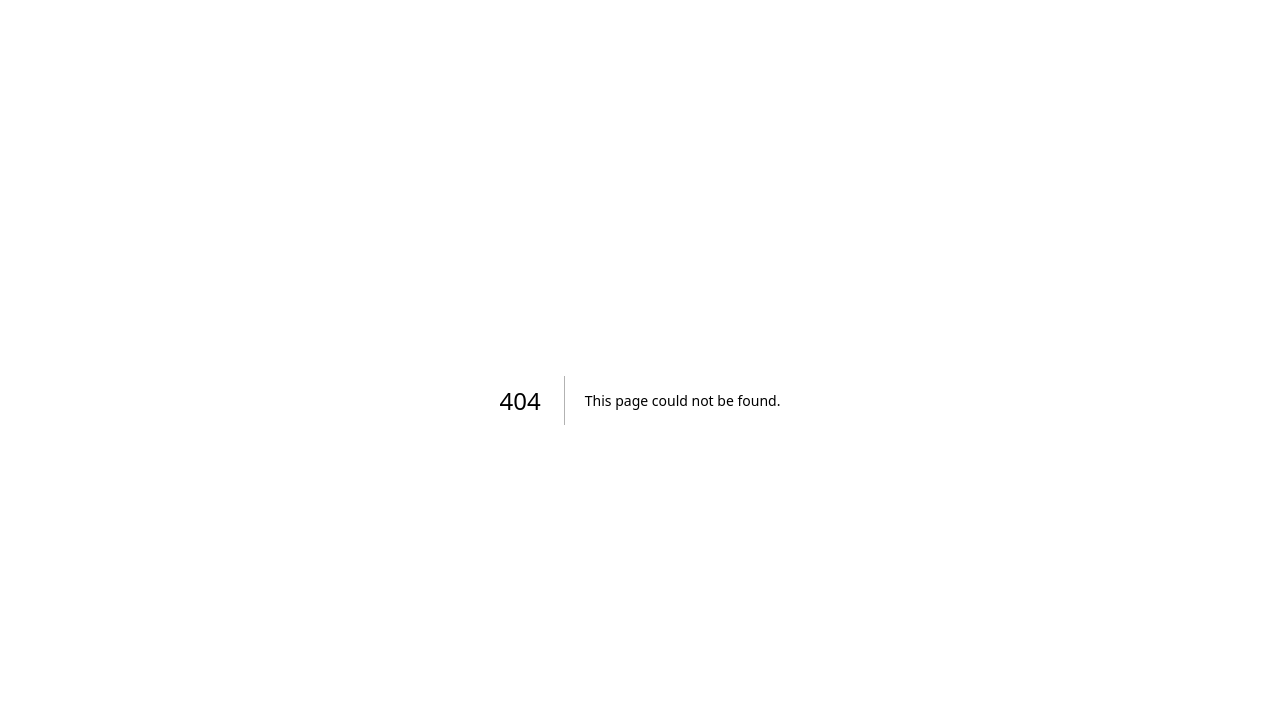
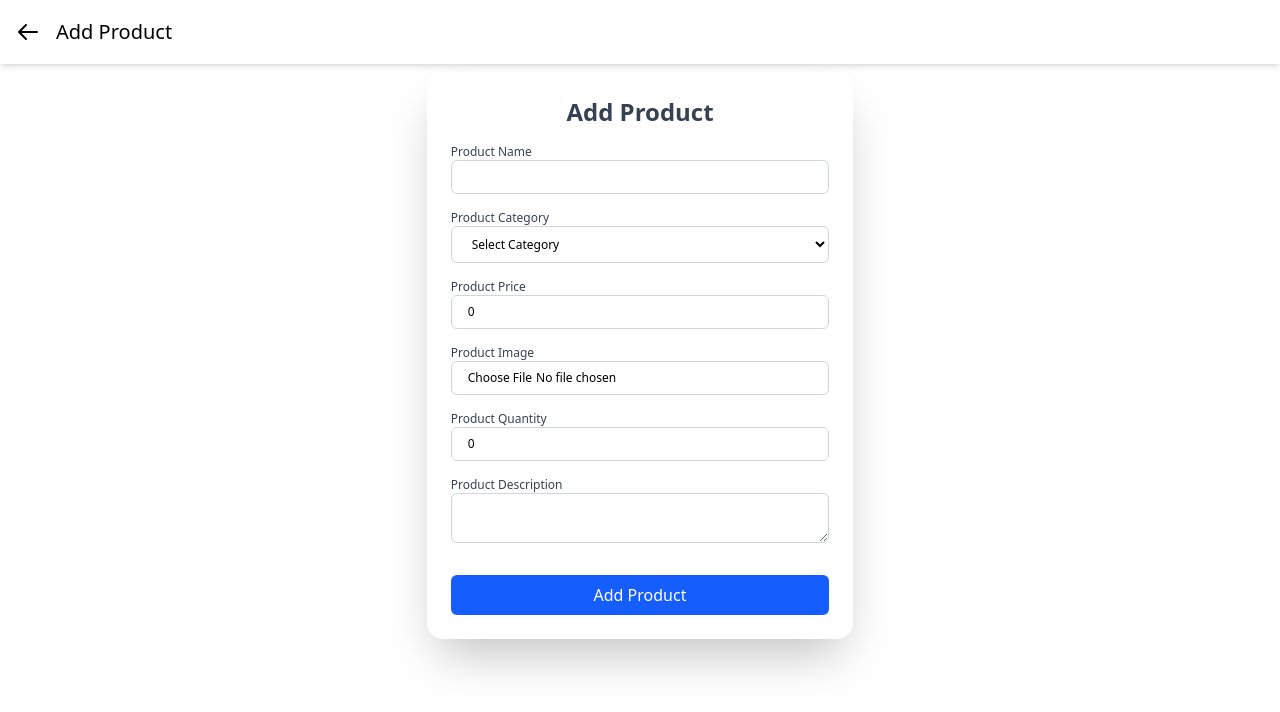
Before and after one commit to Sk2105/tradmindadmin, a Next.js app: page /add-product in a window 1280 px wide. Before the commit this address had no page. Shown: the top 712 px of the page. Built offline with nearby package versions, Linux system fonts and the light colour scheme.

Commit message:
add product and category upload screens

```diff
--- /dev/null
+++ b/src/app/add-category/page.tsx
@@ -0,0 +1,93 @@
+'use client'
+
+import { useState } from "react"
+import TopAppBar from "@/app/components/ui/TopAppBar"
+
+
+
+
+const AddCategoryPage = () => {
+    const [categoryName, setCategoryName] = useState("")
+    const [categoryDescription, setCategoryDescription] = useState("")
+    const [categoryImage, setCategoryImage] = useState<File | null>(null)
+    const [isUploading, setIsUploading] = useState(false)
+
+
+    const handleFormSubmit = () => {
+        setIsUploading(true)
+
+
+        const category = {
+            name: categoryName,
+            description: categoryDescription,
+            image: categoryImage,
+        }
+        console.log(category)
+    }
+
+    return (
+        <div className="w-full h-screen flex items-center flex-row  justify-center">
+
+            <div className="absolute top-0 w-full">
+
+                <TopAppBar title="Add Category" onBackPress={() => {
+                    window.history.back()
+                }} />
+            </div>
+
+
+
+            <div className="w-full h-fit md:w-1/2 xl:w-1/3 flex justify-center flex-col items-center  p-6 rounded-2xl mt-2 gap-4 place-content-center shadow-2xl">
+                <h1 className="text-2xl">Add Category</h1>
+                <div className="w-full  flex flex-col">
+                    <label className="text-gray-700 text-xs">Category Name</label>
+                    <input
+                        type="text"
+                        value={categoryName}
+                        onChange={(event) => setCategoryName(event.target.value)}
+                        className="w-full border border-gray-300 focus:outline-none focus:border-blue-600 rounded-md p-2 space-y-2 ps-4 text-xs"
+                    />
+
+
+                </div>
+                <div className="w-full  flex flex-col">
+                    <label className="text-gray-700 text-xs">Category Description</label>
+                    <textarea
+                        value={categoryDescription}
+                        onChange={(event) => setCategoryDescription(event.target.value)}
+                        className="w-full h-20 border border-gray-300 focus:outline-none focus:border-blue-600 rounded-md p-2 space-y-2 ps-4 text-xs"
+                    />
+
+
+                </div>
+                <div className="w-full  flex flex-col">
+                    <label className="text-gray-700 text-xs">Category Icon</label>
+                    <input
+                        type="file"
+                        accept="image/*"
+                        onChange={(event) => setCategoryImage(event.target.files ? event.target.files[0] : null)}
+                        className="w-full border border-gray-300 focus:outline-none focus:border-blue-600 rounded-md p-2 space-y-2 ps-4 text-xs"
+                    />
+
+
+                </div>
+
+
+                <div className="w-full flex justify-center">
+                    <button
+                        onClick={handleFormSubmit}
+                        className={`w-full bg-blue-600 text-white p-2 rounded-md hover:bg-blue-700 ${isUploading ? "opacity-50 cursor-not-allowed" : ""}`}
+                    >
+                        {isUploading ? "Uploading..." : "Add"}
+                    </button>
+
+                </div>
+            </div>
+
+        </div>
+
+    )
+}
+
+
+export default AddCategoryPage
--- /dev/null
+++ b/src/app/add-product/page.tsx
@@ -0,0 +1,124 @@
+"use client"
+import TopAppBar from "@/app/components/ui/TopAppBar"
+import { useCategoryStore } from "@/lib/store/category"
+import { useState } from "react"
+
+const AddProduct = () => {
+
+    const [productName, setProductName] = useState("")
+    const [productCategory, setProductCategory] = useState("")
+    const [productPrice, setProductPrice] = useState(0)
+    const [productImage, setProductImage] = useState<File | null>(null)
+    const [productQuantity, setProductQuantity] = useState(0)
+    const [productDescription, setProductDescription] = useState("")
+
+    const { categories } = useCategoryStore((state) => state)
+    const [isUploading, setIsUploading] = useState(false)
+
+
+    const handleFormSubmit = () => {
+        setIsUploading(true)
+        const product = {
+            name: productName,
+            category: productCategory,
+            price: productPrice,
+            image: productImage,
+            quantity: productQuantity,
+            description: productDescription,
+        }
+        console.log(product)
+    }
+
+
+
+
+    return (
+        <div className="w-full h-full flex items-center justify-center flex-col">
+
+            <TopAppBar title="Add Product" onBackPress={
+                () => window.history.back()
+            } />
+
+
+            <div className="w-full md:w-1/2 m-2 xl:w-1/3 gap-4 h-full flex flex-col justify-center items-center rounded-2xl p-6 shadow-2xl place-content-center">
+                <h1 className="text-2xl font-bold text-gray-700">Add Product</h1>
+                <div className="w-full flex flex-col">
+                    <label className="text-gray-700 text-xs">Product Name</label>
+                    <input
+                        type="text"
+                        value={productName}
+                        onChange={(e) => setProductName(e.target.value)}
+                        className="w-full border border-gray-300 focus:outline-none focus:border-blue-600 rounded-md p-2 space-y-2 ps-4 text-xs"
+                    />
+                </div>
+
+                <div className="w-full flex flex-col">
+                    <label className="text-gray-700 text-xs">Product Category</label>
+                    <select
+                        value={productCategory}
+                        onChange={(e) => setProductCategory(e.target.value)}
+                        className="w-full border border-gray-300 focus:outline-none focus:border-blue-600 rounded-md p-2 space-y-2 ps-4 text-xs"
+                    >
+                        <option value="">Select Category</option>
+                        {categories.map((category) => (
+                            <option key={category.name} value={category.name}>
+                                {category.name}
+                            </option>
+                        ))}
+                    </select>
+                </div>
+
+                <div className="w-full flex flex-col">
+                    <label className="text-gray-700 text-xs">Product Price</label>
+                    <input
+                        type="number"
+                        value={productPrice}
+                        onChange={(e) => setProductPrice(Number(e.target.value))}
+                        className="w-full border border-gray-300 focus:outline-none focus:border-blue-600 rounded-md p-2 space-y-2 ps-4 text-xs"
+                    />
+                </div>
+
+                <div className="w-full flex flex-col">
+                    <label className="text-gray-700 text-xs">Product Image</label>
+                    <input
+                        type="file"
+                        accept="image/*"
+                        onChange={(e) => setProductImage(e.target.files?.[0] || null)}
+                        className="w-full border border-gray-300 focus:outline-none focus:border-blue-600 rounded-md p-2 space-y-2 ps-4 text-xs"
+                    />
+                </div>
+
+                <div className="w-full flex flex-col">
+                    <label className="text-gray-700 text-xs">Product Quantity</label>
+                    <input
+                        type="number"
+                        value={productQuantity}
+                        onChange={(e) => setProductQuantity(Number(e.target.value))}
+                        className="w-full border border-gray-300 focus:outline-none focus:border-blue-600 rounded-md p-2 space-y-2 ps-4 text-xs"
+                    />
+                </div>
+
+                <div className="w-full flex flex-col">
+                    <label className="text-gray-700 text-xs">Product Description</label>
+                    <textarea
+                        value={productDescription}
+                        onChange={(e) => setProductDescription(e.target.value)}
+                        className="w-full border border-gray-300 focus:outline-none focus:border-blue-600 rounded-md p-2 space-y-2 ps-4 text-xs"
+                    />
+                </div>
+
+                <button
+                    onClick={handleFormSubmit}
+                    className={`w-full bg-blue-600 text-white py-2 rounded-md mt-4 ${isUploading ? "opacity-50 cursor-not-allowed" : ""}`}
+                >
+                    {isUploading ? "Uploading..." : "Add Product"}
+                </button>
+
+
+            </div>
+        </div>
+    )
+
+}
+
+export default AddProduct
--- a/src/app/components/screens/Categories.tsx
+++ b/src/app/components/screens/Categories.tsx
@@ -4,6 +4,7 @@ import CategoryCard from "../ui/CategoryCard";
 import SearchBar from "../ui/SearchBar";
 import { useState } from "react";
 import { LuPlus } from "react-icons/lu";
+import Link from "next/link";
 
 export default function Categories() {
 
@@ -22,9 +23,11 @@ export default function Categories() {
       </div>
       <div className="grid grid-cols-2 md:grid-cols-3 xl:grid-cols-5 lg:grid-cols-4 gap-4 mt-4">
 
-        <div className="w-full h-full cursor-pointer border-2  place-content-center grid text-blue-600 text-8xl border-blue-600 rounded-xl bg-blue-600/10 hover:bg-blue-600/20">
-          <LuPlus />
-        </div>
+        <Link href={'/add-category'}>
+          <div className="w-full h-full cursor-pointer border-2  place-content-center grid text-blue-600 text-8xl border-blue-600 rounded-xl bg-blue-600/10 hover:bg-blue-600/20">
+            <LuPlus />
+          </div>
+        </Link>
         {Object.values(categories).map((category) => {
           if (!category.name.toLowerCase().includes(searchTerm.toLowerCase())) return null;
           else return (
--- a/src/app/components/screens/Products.tsx
+++ b/src/app/components/screens/Products.tsx
@@ -5,6 +5,7 @@ import SearchBar from "../ui/SearchBar";
 import useProductStore from "@/lib/store/product";
 import { LuPlus } from "react-icons/lu";
 import ProductCard from "../ui/ProductCard";
+import Link from "next/link";
 
 export default function Products() {
 
@@ -22,9 +23,12 @@ export default function Products() {
 
             <div className="container mx-auto px-4">
                 <div className="grid grid-cols-1  md:grid-cols-2 xl:grid-cols-3 lg:grid-cols-3 2xl:grid-cols-4 gap-3 md:gap-6">
-                    <div className='w-full h-full grid place-content-center text-8xl border-2 border-blue-600 hover:bg-blue-600/20 bg-blue-600/10 rounded-xl text-blue-600'>
-                        <LuPlus />
-                    </div>
+
+                    <Link href={"/add-product"}>
+                        <div className='w-full h-full grid place-content-center text-8xl border-2 border-blue-600 hover:bg-blue-600/20 bg-blue-600/10 rounded-xl text-blue-600'>
+                            <LuPlus />
+                        </div>
+                    </Link>
                     {products.length > 0 ? (
                         products.map((product) => {
                             if (!product.title.toLowerCase().includes(searchTerm.toLowerCase())) return null;
--- a/src/app/components/ui/TopAppBar.tsx
+++ b/src/app/components/ui/TopAppBar.tsx
@@ -1,4 +1,4 @@
-
+'use client'
 
 const TopAppBar = ({
     title,
```
